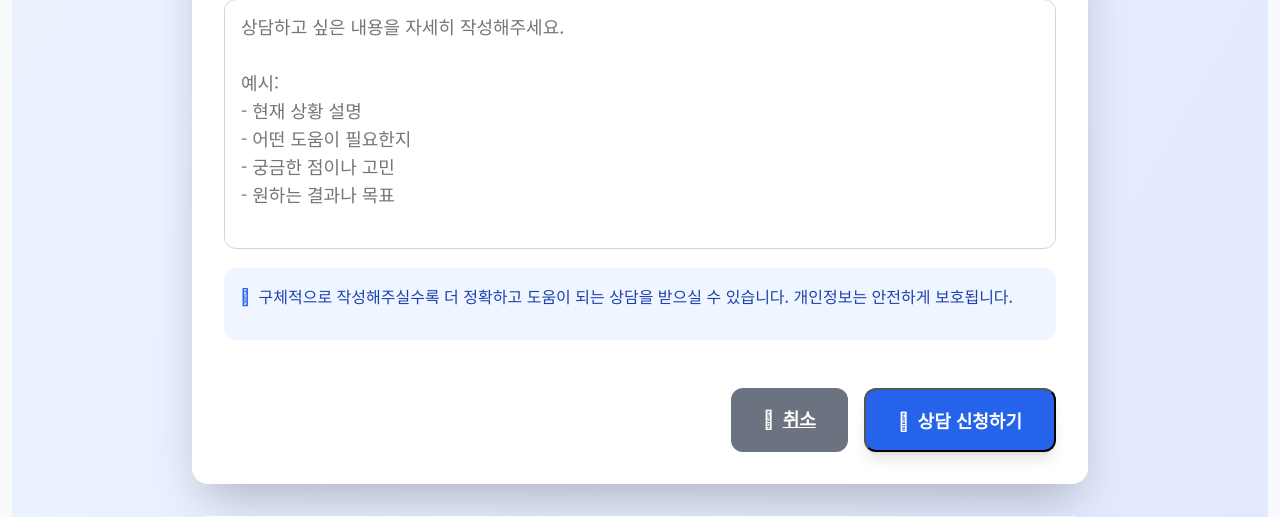
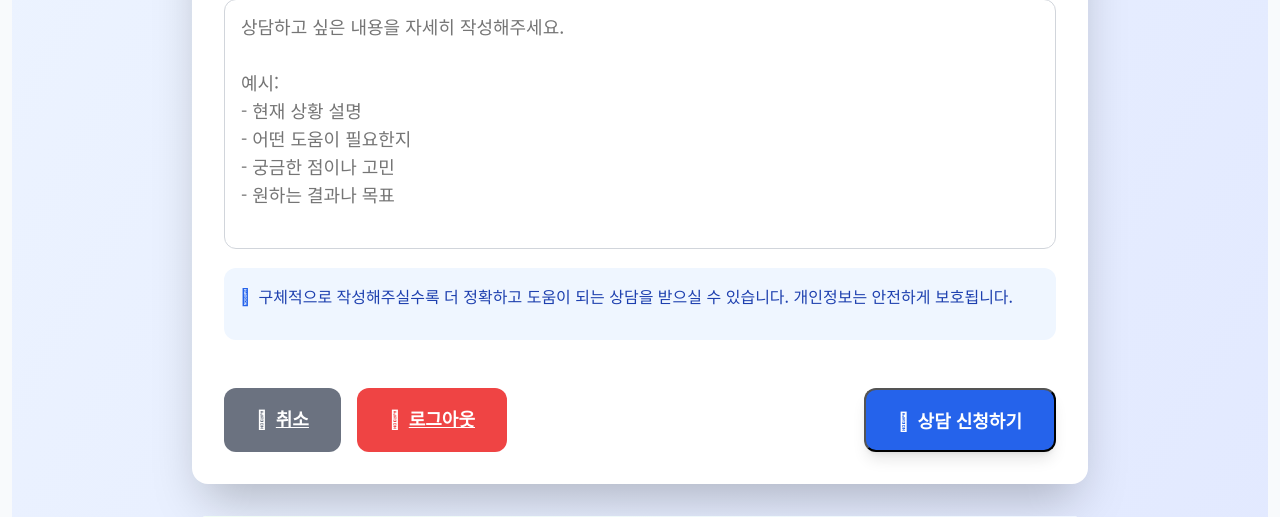
Before and after one commit to saintgo7/wku-cs-counsel, a Flask app: page /add in a window 1280 px wide. Shown: the part 1031-1548 px from the top of the page. Run offline with Flask 3, Linux system fonts and the light colour scheme; the visitor is signed in with stand-in values (Sample User, id 1); some libraries are stand-ins or nearby versions.

Commit message:
세션 관리 및 로그아웃 기능 개선
- Flask 세션 설정 강화 (쿠키 보안, 유효시간 설정)
- 로그인 시 세션을 영구적으로 설정하여 안정성 향상
- 로그아웃 버튼 가시성 개선 및 다중 위치 배치
- 관리자/교수/학생 로그인 분리 시스템 완성
- 세션 디버깅 기능 추가
- 사용자 역할별 배지 및 UI 개선

```diff
--- a/app.py
+++ b/app.py
@@ -9,6 +9,14 @@ app = Flask(__name__)
 app.config['SECRET_KEY'] = 'your_secret_key_for_wku_cs_counseling'
 app.config['SQLALCHEMY_DATABASE_URI'] = 'sqlite:///wku_cs_counseling.db'
 app.config['SQLALCHEMY_TRACK_MODIFICATIONS'] = False
+
+# 세션 설정 (쿠키 관련)
+app.config['SESSION_COOKIE_SECURE'] = False  # HTTP에서 작동하도록 (HTTPS가 아닌 경우)
+app.config['SESSION_COOKIE_HTTPONLY'] = True  # XSS 공격 방지
+app.config['SESSION_COOKIE_SAMESITE'] = 'Lax'  # CSRF 공격 방지
+app.config['SESSION_COOKIE_DOMAIN'] = None  # 모든 도메인에서 작동
+app.config['SESSION_COOKIE_PATH'] = '/'  # 전체 경로에서 작동
+app.config['PERMANENT_SESSION_LIFETIME'] = 3600  # 세션 유효 시간 (1시간)
 
 db = SQLAlchemy(app)
 
@@ -87,7 +95,7 @@ class Student(db.Model):
     created_date = db.Column(db.DateTime, default=datetime.utcnow)
 
     # 관계 설정
-    counselings = db.relationship('CounselingRecord', backref='student_info', lazy=True)
+    counselings = db.relationship('CounselingRecord', backref='student', lazy=True)
 
 # 상담 기록 모델
 class CounselingRecord(db.Model):
@@ -275,6 +283,20 @@ def index():
     # 대시보드 데이터 처리 제거 - 단순한 첫 화면으로 변경
     return render_template('index.html')
 
+@app.route('/debug_session')
+def debug_session():
+    """세션 디버깅용 임시 페이지"""
+    session_info = {
+        'user_id': session.get('user_id'),
+        'student_id': session.get('student_id'),
+        'user_name': session.get('user_name'),
+        'role': session.get('role'),
+        'is_admin': session.get('is_admin'),
+        'is_professor': session.get('is_professor'),
+        'all_session': dict(session)
+    }
+    return f"<pre>{session_info}</pre>"
+
 @app.route('/register', methods=['GET', 'POST'])
 def register():
     if request.method == 'POST':
@@ -346,6 +368,7 @@ def register():
 
 @app.route('/login', methods=['GET', 'POST'])
 def login():
+    """학생 및 교수 전용 로그인"""
     if request.method == 'POST':
         student_id = request.form['student_id']
         password = request.form['password']
@@ -353,20 +376,30 @@ def login():
         user = User.query.filter_by(student_id=student_id).first()
 
         if user and user.check_password(password):
-            session['user_id'] = user.id
-            session['student_id'] = user.student_id
-            session['user_name'] = user.name
-            session['is_professor'] = user.is_professor()
-            flash(f'{user.name}님, 환영합니다!', 'success')
-
-            # 사용자 역할에 따라 적절한 페이지로 리다이렉트
+            # 관리자 계정인 경우 로그인 거부
             if user.is_admin():
-                return redirect(url_for('admin_dashboard'))
-            elif user.is_professor():
-                return redirect(url_for('professor_dashboard'))
+                flash('관리자 계정은 관리자 로그인 페이지를 이용해주세요.', 'warning')
+                return render_template('login.html')
+
+            # 학생 또는 교수만 로그인 허용
+            if user.role in [UserRole.STUDENT, UserRole.PROFESSOR]:
+                session.permanent = True  # 세션을 영구적으로 설정
+                session['user_id'] = user.id
+                session['student_id'] = user.student_id
+                session['user_name'] = user.name
+                session['is_professor'] = user.is_professor()
+                session['is_admin'] = user.is_admin()
+                session['role'] = user.role.value  # 역할 정보도 추가
+                flash(f'{user.name}님, 환영합니다!', 'success')
+
+                # 사용자 역할에 따라 적절한 페이지로 리다이렉트
+                if user.is_professor():
+                    return redirect(url_for('professor_dashboard'))
+                else:
+                    # 일반 학생은 상담 관리 페이지로
+                    return redirect(url_for('manage_counselings'))
             else:
-                # 일반 학생은 상담 관리 페이지로
-                return redirect(url_for('manage_counselings'))
+                flash('접근 권한이 없습니다.', 'error')
         else:
             flash('학번 또는 비밀번호가 올바르지 않습니다.', 'error')
 
@@ -1183,17 +1216,23 @@ def admin_login():
         user = User.query.filter_by(student_id=student_id).first()
 
         if user and user.check_password(password):
+            # 관리자 계정만 로그인 허용
             if user.is_admin():
+                session.permanent = True  # 세션을 영구적으로 설정
                 session['user_id'] = user.id
                 session['student_id'] = user.student_id
                 session['user_name'] = user.name
                 session['role'] = user.role.value
-                session['is_admin'] = True
+                session['is_admin'] = user.is_admin()
                 session['is_professor'] = user.is_professor()
                 flash(f'{user.name} 관리자님, 환영합니다!', 'success')
                 return redirect(url_for('admin_dashboard'))
             else:
-                flash('관리자 권한이 없습니다.', 'error')
+                # 학생/교수 계정인 경우 일반 로그인 안내
+                if user.role in [UserRole.STUDENT, UserRole.PROFESSOR]:
+                    flash('학생 및 교수 계정은 일반 로그인 페이지를 이용해주세요.', 'warning')
+                else:
+                    flash('관리자 권한이 없습니다.', 'error')
         else:
             flash('학번 또는 비밀번호가 잘못되었습니다.', 'error')
 
@@ -2505,4 +2544,4 @@ def professor_update_counseling_status(counseling_id):
         return jsonify({'success': False, 'message': f'업데이트 중 오류가 발생했습니다: {str(e)}'}), 500
 
 if __name__ == '__main__':
-    app.run(debug=True, port=5001)
+    app.run(debug=True, port=5001, host='0.0.0.0')
--- a/templates/add.html
+++ b/templates/add.html
@@ -149,11 +149,20 @@
                     </div>
 
                     <!-- 제출 버튼 -->
-                    <div class="flex flex-col sm:flex-row gap-4 justify-end pt-6">
-                        <a href="{{ url_for('index') }}"
-                           class="bg-gray-500 text-white px-8 py-4 rounded-xl text-lg font-semibold hover:bg-gray-600 transition-colors duration-200 text-center">
-                            <i class="fas fa-arrow-left mr-2"></i>취소
-                        </a>
+                    <div class="flex flex-col sm:flex-row gap-4 justify-between pt-6">
+                        <div class="flex gap-4">
+                            <a href="{{ url_for('index') }}"
+                               class="bg-gray-500 text-white px-8 py-4 rounded-xl text-lg font-semibold hover:bg-gray-600 transition-colors duration-200 text-center">
+                                <i class="fas fa-arrow-left mr-2"></i>취소
+                            </a>
+                            {% if session.user_id %}
+                            <a href="{{ url_for('logout') }}"
+                               class="bg-red-500 text-white px-8 py-4 rounded-xl text-lg font-semibold hover:bg-red-600 transition-colors duration-200 text-center"
+                               onclick="return confirm('정말 로그아웃하시겠습니까? 작성 중인 내용이 사라집니다.')">
+                                <i class="fas fa-sign-out-alt mr-2"></i>로그아웃
+                            </a>
+                            {% endif %}
+                        </div>
                         <button type="submit"
                                 class="bg-blue-600 text-white px-8 py-4 rounded-xl text-lg font-semibold hover:bg-blue-700 transition-colors duration-200 shadow-lg hover:shadow-xl">
                             <i class="fas fa-paper-plane mr-2"></i>상담 신청하기
--- a/templates/base.html
+++ b/templates/base.html
@@ -318,7 +318,7 @@
             <div class="collapse navbar-collapse" id="navbarNav">
                 <ul class="navbar-nav me-auto">
                     {% if session.user_id %}
-                        {% if session.role == 'admin' %}
+                        {% if session.is_admin %}
                             <li class="nav-item">
                                 <a class="nav-link" href="{{ url_for('admin_dashboard') }}">
                                     <i class="bi bi-speedometer2 me-1"></i>관리자 대시보드
@@ -339,7 +339,7 @@
                                     <i class="bi bi-person-badge me-1"></i>교수 관리
                                 </a>
                             </li>
-                        {% elif session.role == 'professor' %}
+                        {% elif session.is_professor %}
                             <li class="nav-item">
                                 <a class="nav-link" href="{{ url_for('professor_dashboard') }}">
                                     <i class="bi bi-speedometer2 me-1"></i>교수 대시보드
@@ -372,7 +372,7 @@
                                 </a>
                             </li>
                             <li class="nav-item">
-                                <a class="nav-link" href="{{ url_for('search_counselings') }}">
+                                <a class="nav-link" href="{{ url_for('search') }}">
                                     <i class="bi bi-search me-1"></i>상담 검색
                                 </a>
                             </li>
@@ -382,24 +382,44 @@
 
                 <ul class="navbar-nav ms-auto">
                     {% if session.user_id %}
+                        <!-- 사용자 정보 표시 -->
                         <li class="nav-item dropdown">
-                            <a class="nav-link dropdown-toggle" href="#" role="button" data-bs-toggle="dropdown">
-                                <i class="bi bi-person-circle me-1"></i>{{ session.username }}
+                            <a class="nav-link dropdown-toggle" href="#" role="button" data-bs-toggle="dropdown" aria-expanded="false">
+                                <i class="bi bi-person-circle me-1"></i>{{ session.user_name or session.username or '사용자' }}
+                                {% if session.is_admin %}
+                                    <span class="badge bg-danger ms-1">관리자</span>
+                                {% elif session.is_professor %}
+                                    <span class="badge bg-info ms-1">교수</span>
+                                {% else %}
+                                    <span class="badge bg-success ms-1">학생</span>
+                                {% endif %}
                             </a>
-                            <ul class="dropdown-menu">
+                            <ul class="dropdown-menu dropdown-menu-end">
+                                <li><h6 class="dropdown-header">
+                                    <i class="bi bi-person me-1"></i>{{ session.user_name or session.username or '사용자' }}님
+                                </h6></li>
+                                <li><hr class="dropdown-divider"></li>
                                 <li><a class="dropdown-item" href="{{ url_for('profile') }}">
-                                    <i class="bi bi-person me-2"></i>프로필
+                                    <i class="bi bi-person me-2"></i>프로필 설정
                                 </a></li>
-                                {% if session.role == 'student' %}
-                                <li><a class="dropdown-item" href="{{ url_for('user_statistics') }}">
-                                    <i class="bi bi-graph-up me-2"></i>내 통계
+                                {% if not session.is_admin and not session.is_professor %}
+                                <li><a class="dropdown-item" href="{{ url_for('manage_counselings') }}">
+                                    <i class="bi bi-chat-dots me-2"></i>내 상담
                                 </a></li>
                                 {% endif %}
                                 <li><hr class="dropdown-divider"></li>
-                                <li><a class="dropdown-item" href="{{ url_for('logout') }}">
+                                <li><a class="dropdown-item text-danger" href="{{ url_for('logout') }}">
                                     <i class="bi bi-box-arrow-right me-2"></i>로그아웃
                                 </a></li>
                             </ul>
+                        </li>
+                        <!-- 직접 로그아웃 버튼 (항상 표시) -->
+                        <li class="nav-item">
+                            <a class="nav-link text-danger fw-bold" href="{{ url_for('logout') }}"
+                               onclick="return confirm('정말 로그아웃하시겠습니까?')"
+                               title="로그아웃">
+                                <i class="bi bi-box-arrow-right me-1"></i>로그아웃
+                            </a>
                         </li>
                     {% else %}
                         <li class="nav-item">
@@ -412,6 +432,15 @@
                                 <i class="bi bi-person-plus me-1"></i>회원가입
                             </a>
                         </li>
+                    {% endif %}
+
+                    <!-- 디버깅용 세션 정보 (개발 중에만 표시) -->
+                    {% if config.DEBUG %}
+                    <li class="nav-item">
+                        <a class="nav-link text-muted small" href="{{ url_for('debug_session') }}" target="_blank">
+                            <i class="bi bi-bug me-1"></i>세션
+                        </a>
+                    </li>
                     {% endif %}
                 </ul>
             </div>
```
Also changed, not shown: templates/manage.html (+7 -0 lines).
